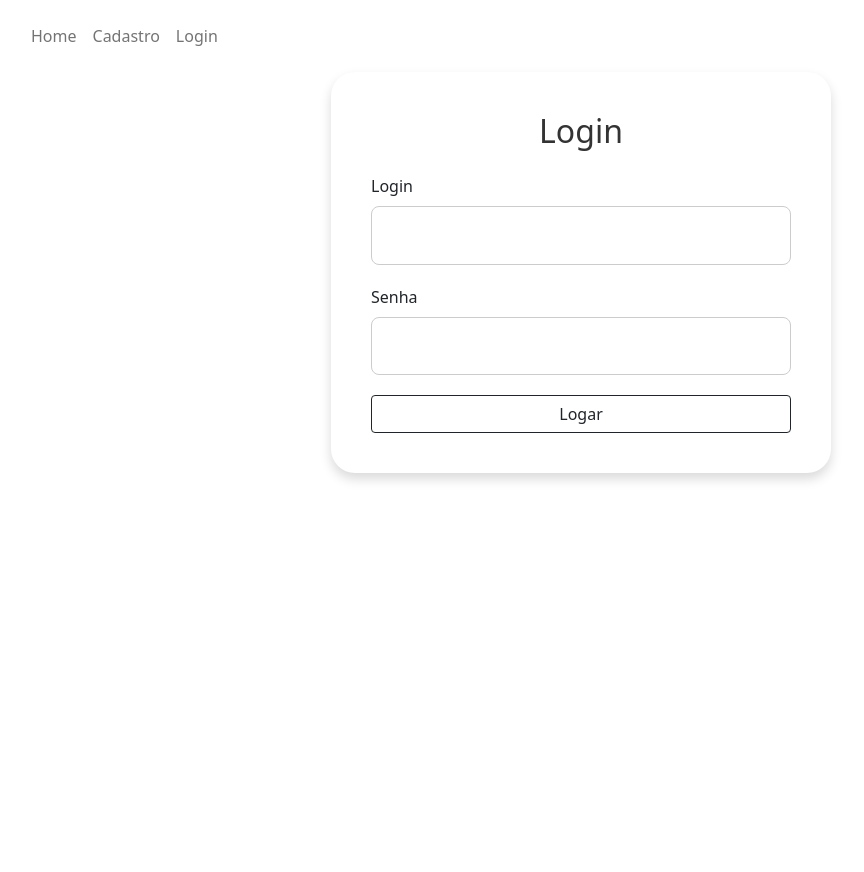
After one commit to Giseli-Torquetti/testePraticoSicred, a PHP site: page /aplicacao/login/formLogin.php in a window 1280 px wide. The commit adds this page. Shown: the whole page, without its empty margins (59-923 px from the left). Run offline with PHP 8.4, Linux system fonts and the light colour scheme.

Commit message:
Login/logout e troca de criptografia da senha

```diff
--- /dev/null
+++ b/aplicacao/login/formLogin.php
@@ -0,0 +1,83 @@
+<?php
+require('../../base.php');
+$url = URL_BASE . "/negocio/login/login.php";
+?>
+
+
+<!DOCTYPE html>
+<html>
+
+<head>
+	<meta charset="utf-8">
+	<meta http-equiv="X-UA-Compatible" content="IE=edge">
+	<title></title>
+	<link rel="stylesheet" href="../style/css.css">
+	<link href="https://cdn.jsdelivr.net/npm/bootstrap@5.1.3/dist/css/bootstrap.min.css" rel="stylesheet"
+		integrity="sha384-1BmE4kWBq78iYhFldvKuhfTAU6auU8tT94WrHftjDbrCEXSU1oBoqyl2QvZ6jIW3" crossorigin="anonymous">
+	<!-- JavaScript Bundle with Popper -->
+	<script src="https://cdn.jsdelivr.net/npm/bootstrap@5.1.3/dist/js/bootstrap.bundle.min.js"
+		integrity="sha384-ka7Sk0Gln4gmtz2MlQnikT1wXgYsOg+OMhuP+IlRH9sENBO0LRn5q+8nbTov4+1p"
+		crossorigin="anonymous"></script>
+</head>
+
+<body>
+	<header class="header navbar navbar-static-top navbar-fixed-top">
+		<div class="container novo-menu-topo">
+			<div class="navbar-header" id="home">
+				<nav class="navbar navbar-expand-lg navbar-light" id="nav-menu-referencia">
+					<button class="navbar-toggler" type="button" data-toggle="collapse" data-target="#navbarNavDropdown"
+						aria-controls="navbarNavDropdown" aria-expanded="false" aria-label="Toggle navigation">
+						<span class="navbar-toggler-icon"></span>
+					</button>
+					<nav class="collapse navbar-collapse" id="navbarNavDropdown">
+						<ul class="navbar-nav">
+							<li class="nav-item active">
+								<a class="nav-link" href="../index.html">Home</a>
+							</li>
+							<li class="nav-item">
+								<a class="nav-link" href="../usuarios/formCadastro.php">Cadastro</a>
+							</li>
+							<li class="nav-item">
+								<a class="nav-link" href="../login/formLogin.php">Login</a>
+							</li>
+						</ul>
+					</nav>
+				</div>
+			</div>
+		</div>
+	</header>
+
+	<section>
+		<div class="container vh-100 justify-content-center align-items-center">
+			<div class="row">
+				<div class="col-md-12">
+					<div class="card-custom">
+						<h2 class="text-center mb-4">Login</h2>
+						<form method="post" action="<?php echo $url ?>">
+							<div class="mb-3">
+								<label for="login" class="form-label">Login</label>
+								<input type="text" name="login" class="form-control" required>
+							</div>
+
+							<div class="mb-3">
+								<label for="senha" class="form-label">Senha</label>
+								<input type="password" name="senha" class="form-control" required>
+							</div>
+
+							<input type="submit" value="Logar" class="btn btn-login btn-outline-dark w-100">
+						</form>
+					</div>
+				</div>
+			</div>
+		</div>
+	</section>
+	<footer>
+		<div class="row">
+			<div class="col-xs-12">
+			</div>
+		</div>
+	</footer>
+
+</body>
+
+</html>
```
Also changed, not shown: negocio/login/Sessao.php (added, +54 -0 lines), negocio/login/login.php (added, +31 -0 lines), negocio/login/logout.php (added, +7 -0 lines), persistencia/DAO/UsuarioDAO.php (+29 -1 lines).
